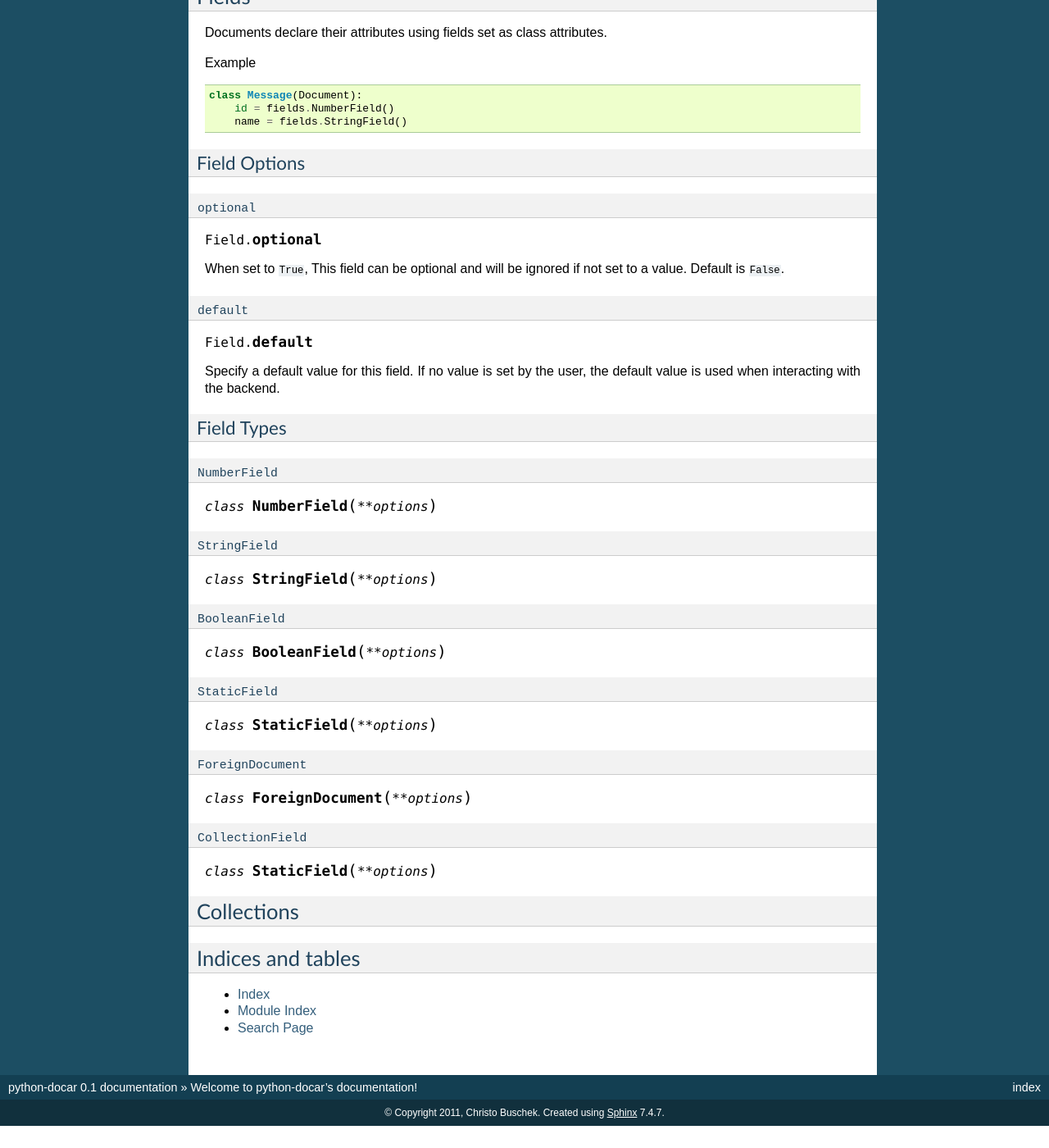
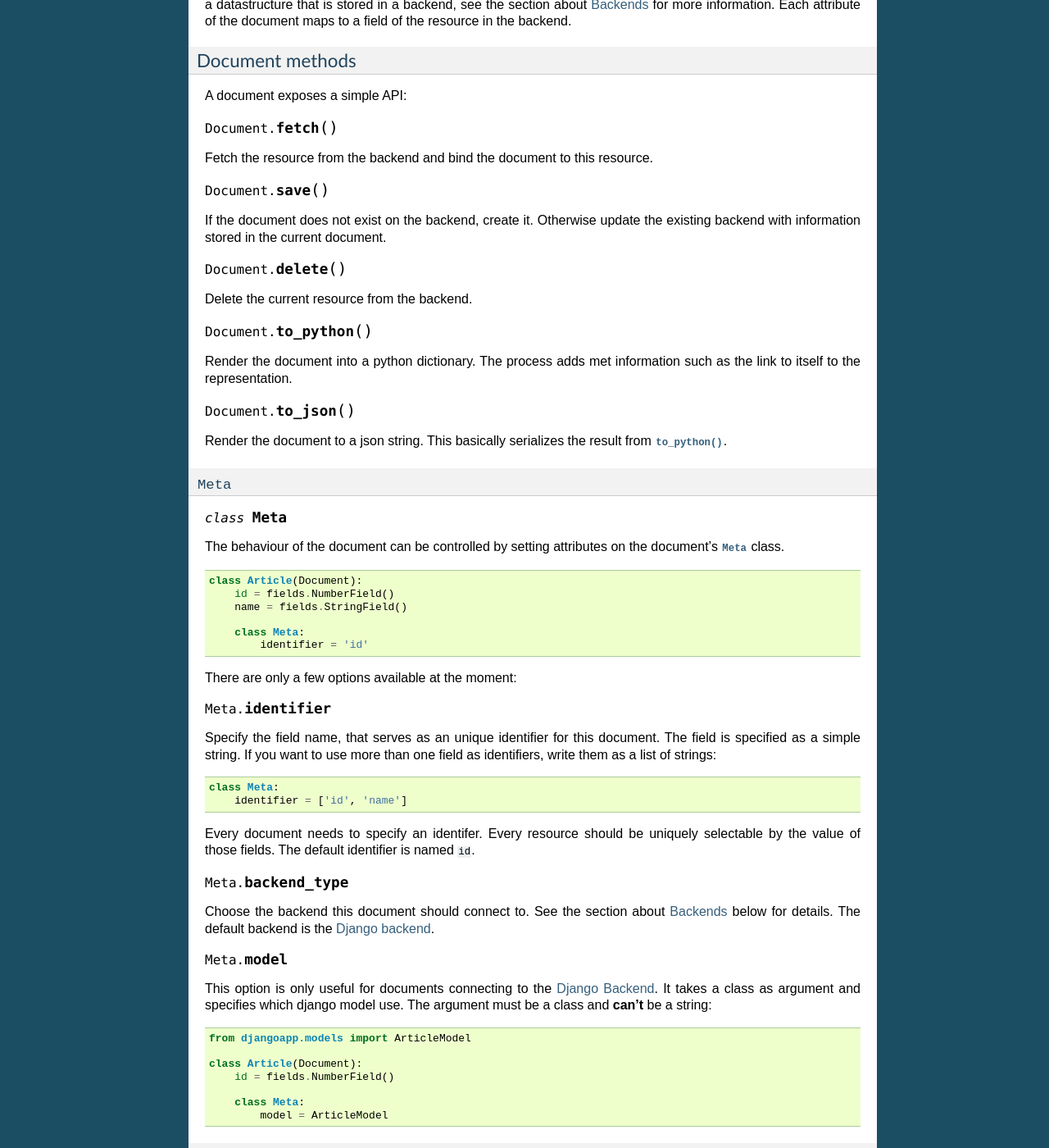
Before and after one commit to bendavis78/python-docar, a Sphinx documentation site: the page built from docs/index.rst, in a window 1280 px wide and 1400 px high, scrolled down 1462 px. Shown: the whole window at 82% size. Built offline with Sphinx 7.4.7, drawn with Linux system fonts in a browser that asks for light colours; before the commit the page ends 2835 px from its top, so only the background shows below that; some of the changed text lies outside the part shown.

Commit message:
More documentation.

```diff
--- a/docs/index.rst
+++ b/docs/index.rst
@@ -93,6 +93,89 @@ A quick example
 Documents
 =========
 
+All documents inherit from the :class:`docar.Document` class. It acts as a
+representation of a resource. A resource maps to a datastructure that is stored
+in a backend, see the section about `Backends`_ for more information. Each
+attribute of the document maps to a field of the resource in the backend.
+
+Document methods
+----------------
+
+A document exposes a simple API:
+
+.. method:: Document.fetch
+
+Fetch the resource from the backend and bind the document to this resource.
+
+.. method:: Document.save
+
+If the document does not exist on the backend, create it. Otherwise update the
+existing backend with information stored in the current document.
+
+.. method:: Document.delete
+
+Delete the current resource from the backend.
+
+.. method:: Document.to_python
+
+Render the document into a python dictionary. The process adds met information
+such as the link to itself to the representation.
+
+.. method:: Document.to_json
+
+Render the document to a json string. This basically serializes the result from
+:meth:`~Document.to_python`.
+
+``Meta``
+--------
+
+.. class:: Meta
+
+The behaviour of the document can be controlled by setting attributes on the
+document's :class:`Meta` class.
+
+.. code-block:: python
+
+    class Article(Document):
+        id = fields.NumberField()
+        name = fields.StringField()
+
+        class Meta:
+            identifier = 'id'
+
+There are only a few options available at the moment:
+
+.. attribute:: Meta.identifier
+
+Specify the field name, that serves as an unique identifier for this document.
+The field is specified as a simple string. If you want to use more than one
+field as identifiers, write them as a list of strings::
+
+    class Meta:
+        identifier = ['id', 'name']
+
+Every document needs to specify an identifer. Every resource should be uniquely
+selectable by the value of those fields. The default identifier is named ``id``.
+
+.. attribute:: Meta.backend_type
+
+Choose the backend this document should connect to. See the section about
+`Backends`_ below for details. The default backend is the `Django backend`_.
+
+.. attribute:: Meta.model
+
+This option is only useful for documents connecting to the `Django Backend`_.
+It takes a class as argument and specifies which django model use. The argument
+must be a class and **can't** be a string::
+
+    from djangoapp.models import ArticleModel
+
+    class Article(Document):
+        id = fields.NumberField()
+
+        class Meta:
+            model = ArticleModel
+
 Fields
 ======
 
@@ -161,6 +244,15 @@ Field Types
 Collections
 ===========
 
+Backends
+========
+
+HTTP Backend
+------------
+
+Django Backend
+--------------
+
 Indices and tables
 ==================
 
```
